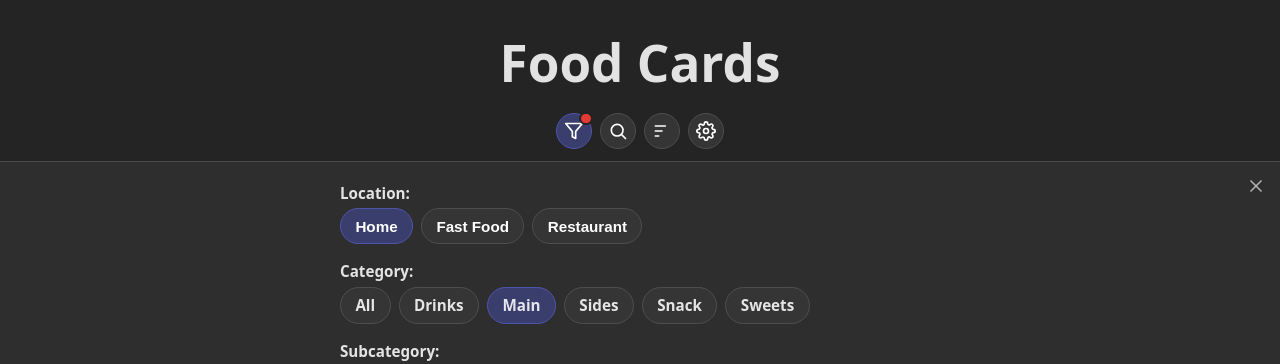
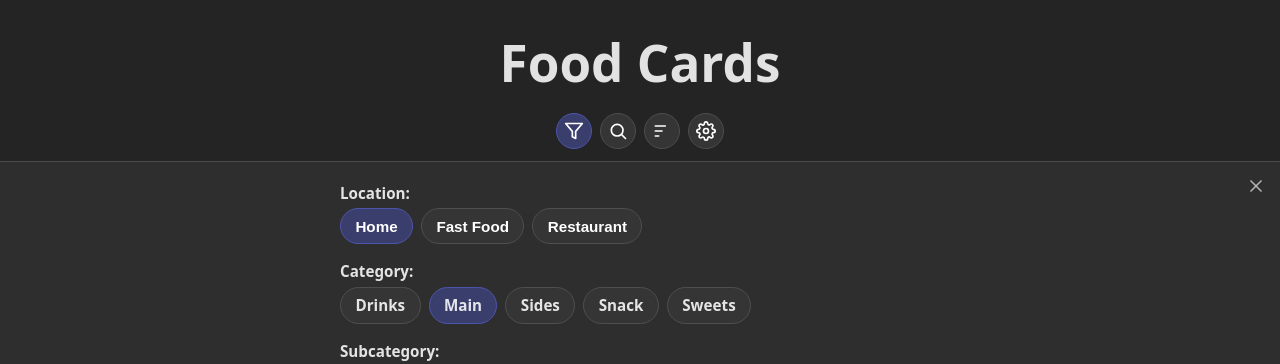
Before and after one commit to travishoki/food-cards, a React (Vite) app: page /main in a window 1280 px wide. Both pictures are taken after a click on the button 574 px from the left and 130 px from the top of the page. Shown: the top 364 px of the page. Built offline with nearby package versions, Linux system fonts and the light colour scheme; no server answers; the database is empty.

Commit message:
remove all option from category

```diff
--- a/src/CategoryMenu/Menu/Menu.tsx
+++ b/src/CategoryMenu/Menu/Menu.tsx
@@ -13,13 +13,6 @@ export const Menu = () => {
 
 	return (
 		<FilterSection ariaLabel="Food categories" label="Category:">
-			<button
-				className={`category-menu__link ${!topCategory ? "is-active" : ""}`}
-				onClick={() => navigate("/")}
-				type="button"
-			>
-				All
-			</button>
 			{topMenu.map((cat) => (
 				<button
 					key={cat.key}
--- a/src/FoodsPage/FoodsPage.tsx
+++ b/src/FoodsPage/FoodsPage.tsx
@@ -1,6 +1,7 @@
 import { useParams } from "react-router-dom";
 
 import { ErrorBoundary } from "../ErrorBoundary/ErrorBoundary";
+import { TOP_CATEGORIES } from "../const/categories";
 import { LOCATIONS } from "../const/locations.const";
 import { useFoodFilters } from "../context/foodFilters";
 import { BackToTop } from "./BackToTop/BackToTop";
@@ -29,7 +30,7 @@ export const FoodsPage = () => {
 			<Toolbar
 				difficulty={difficulty}
 				hasActiveFilter={
-					!!topCategory ||
+					(!!topCategory && topCategory !== TOP_CATEGORIES.main) ||
 					!!subCategory ||
 					difficulty !== null ||
 					location !== LOCATIONS.home
```
Also changed, not shown: src/main.tsx (+6 -2 lines).
